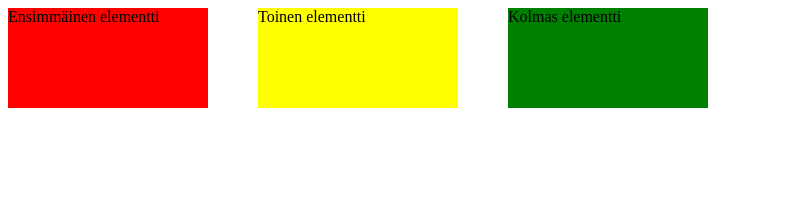
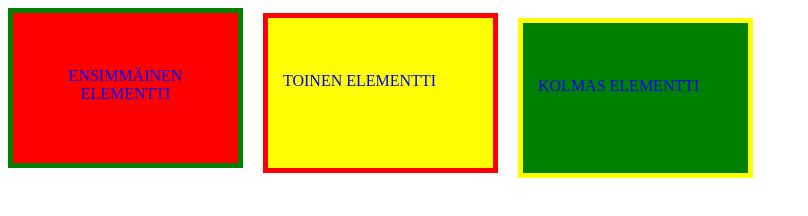
Before and after one commit to Keinonen/Lapio-website, a plain HTML site: page position.html in a window 1280 px wide. Shown: the whole page, without its empty margins (0-808 px from the left). Drawn offline with Linux system fonts and the light colour scheme.

Commit message:
Osa 3. Kymmenes tehtävä

```diff
--- a/style2.css
+++ b/style2.css
@@ -1,25 +1,40 @@
 p {
-  margin: 0px;
+  top: 25%;
+  margin-left: 15px;
+  text-align: center;
+  margin-right: 15px;
+  text-transform: uppercase;
+  color: blue;
   position: absolute;
 }
+
 .first-box-container {
-  width: 200px;
-  height: 100px;
+  border-color: green;
+  border-width:5px;
+  border-style:solid;
+  width: 225px;
+  height: 150px;
   background-color: red;
   position: relative;
 }
 
 .second-box-container {
-  width: 200px;
-  height: 100px;
+  border-color: red;
+  border-width:5px;
+  border-style:solid;
+  width: 225px;
+  height: 150px;
   background-color: yellow;
   left: 250px;
-  position: relative;
+  position: absolute;
 }
 
 .third-box-container {
-  width: 200px;
-  height: 100px;
+  border-color: yellow;
+  border-width:5px;
+  border-style:solid;
+  width: 225px;
+  height: 150px;
   left: 250px;
   background-color: green;
   position: relative;
```
